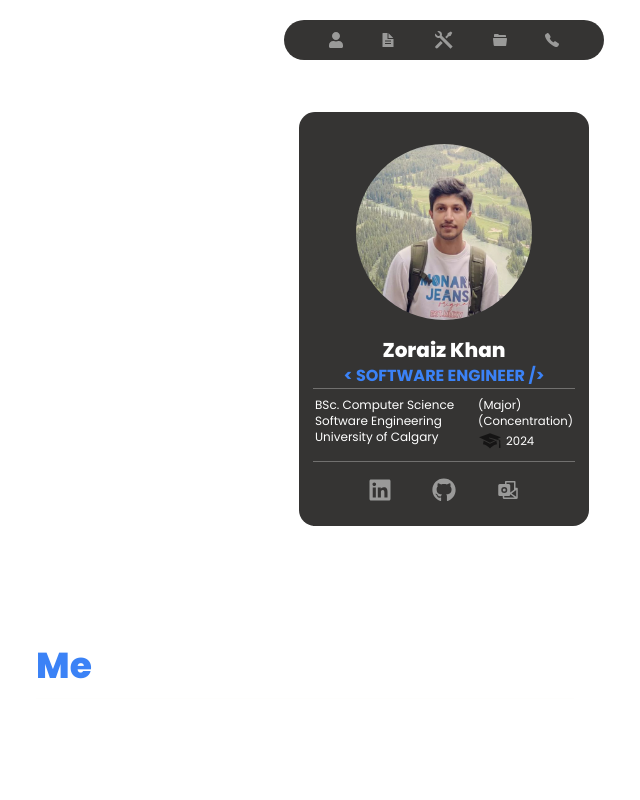
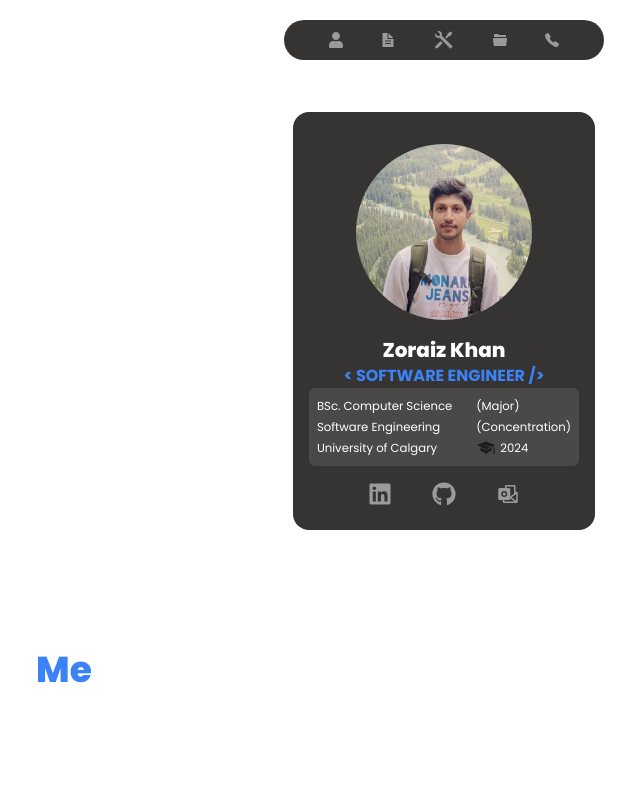
Before and after one commit to zoraiz2000/website, a Next.js app: page / in a window 1280 px wide. Shown: the top 800 px of the page, without its empty margins (196-836 px from the left). Built offline with nearby package versions, Linux system fonts and the light colour scheme; what tailwindcss-animated would draw is missing.

Commit message:
styled bg color for education

```diff
--- a/src/components/Intro.js
+++ b/src/components/Intro.js
@@ -25,13 +25,12 @@ const Intro = ({className}) => {
         &lt; SOFTWARE ENGINEER /&gt;
         </div>
 
-        <hr className='border-stone-50/30 w-[90%]'></hr>
 
         {/* Education */}
-        <div className="flex flex-col px-4 py-2 gap-2 items-center text-white font-poppins">
+        <div className="flex flex-col mx-4 px-2 py-2 gap-2 items-center text-white bg-[rgb(255,255,255,0.1)] rounded-md font-poppins">
             <div className="flex flex-col text-xs gap-1">
 
-                <div className="flex flex-row text-md md2:text-[.9rem] md2:leading-[1.3rem] justify-between gap-6">
+                <div className="flex flex-row text-[.73rem] leading-[1.3rem] justify-between gap-6">
                     <div className="flex flex-col">
                         <div>
                             BSc. Computer Science
@@ -51,7 +50,7 @@ const Intro = ({className}) => {
                             (Concentration)
                         </div>
                         <div className="flex flex-row items-center gap-1">
-                            <GiGraduateCap className="text-2xl text-[rgba(0,0,0,0.6)]" />
+                            <GiGraduateCap className="text-xl text-[rgba(0,0,0,0.6)]" />
                             2024
                         </div>
                     </div>
@@ -59,7 +58,6 @@ const Intro = ({className}) => {
             </div>
         </div>
 
-        <hr className='border-stone-50/30 w-[90%]'></hr>
 
         {/* Greetings */}
         {/* <div className="my-4 font-poppins text-center text-white-500 text-xs sm:text-xs md:text-md xl:text-[0.8rem]">
```
